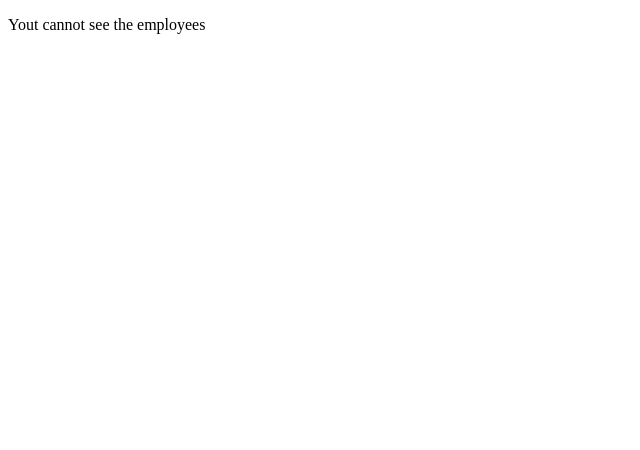
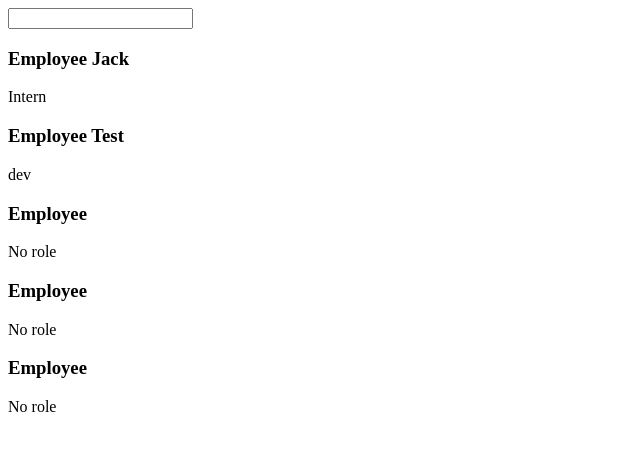
Before and after one commit to Jack-chau/React_20_hrs, a React (Create React App) app: page / in a window 1280 px wide. Shown: the top 450 px of the page, without its empty margins (0-640 px from the left). Built offline with nearby package versions, Linux system fonts and the light colour scheme.

Commit message:
useState

```diff
--- a/src/App.js
+++ b/src/App.js
@@ -1,17 +1,27 @@
 import './App.css';
 import Employee from './components/Employee';
+import { useState } from 'react' ;
 
 function App() {
-  const showEmployees = false;
+  const [ role, setRole ]  = useState( 'dev' ) ;
+  const showEmployees = true;
   return (
     <div className="App">
       { showEmployees ?
         <div>
-          <Employee />
-          <Employee />
-          <Employee />
-          <Employee />
-          <Employee />
+          <input type="text" onChange=
+            {
+              ( e ) => {
+                console.log( e.target.value ) ;
+                setRole( e.target.value );
+              }
+            }
+          />
+            <Employee name = "Jack" role = "Intern"/>
+            <Employee name = "Test" role = {role}/>
+            <Employee />
+            <Employee />
+            <Employee />
         </div>
       :
       <p>Yout cannot see the employees</p>
--- a/src/components/Employee.js
+++ b/src/components/Employee.js
@@ -1,6 +1,19 @@
-function Employee( ) {
+function Employee( props ) {
 
-    return <h3>Here is an employee</h3>;
+    return (
+        <div>
+            <h3>Employee { props.name }</h3>
+            <p>
+            {props.role ?
+            (
+                <p class="role">{props.role}</p>
+            ) : (
+                <p class="norole">No role</p>
+            )
+            }
+            </p>
+        </div>
+    )
 }
 
 export default Employee;
```
